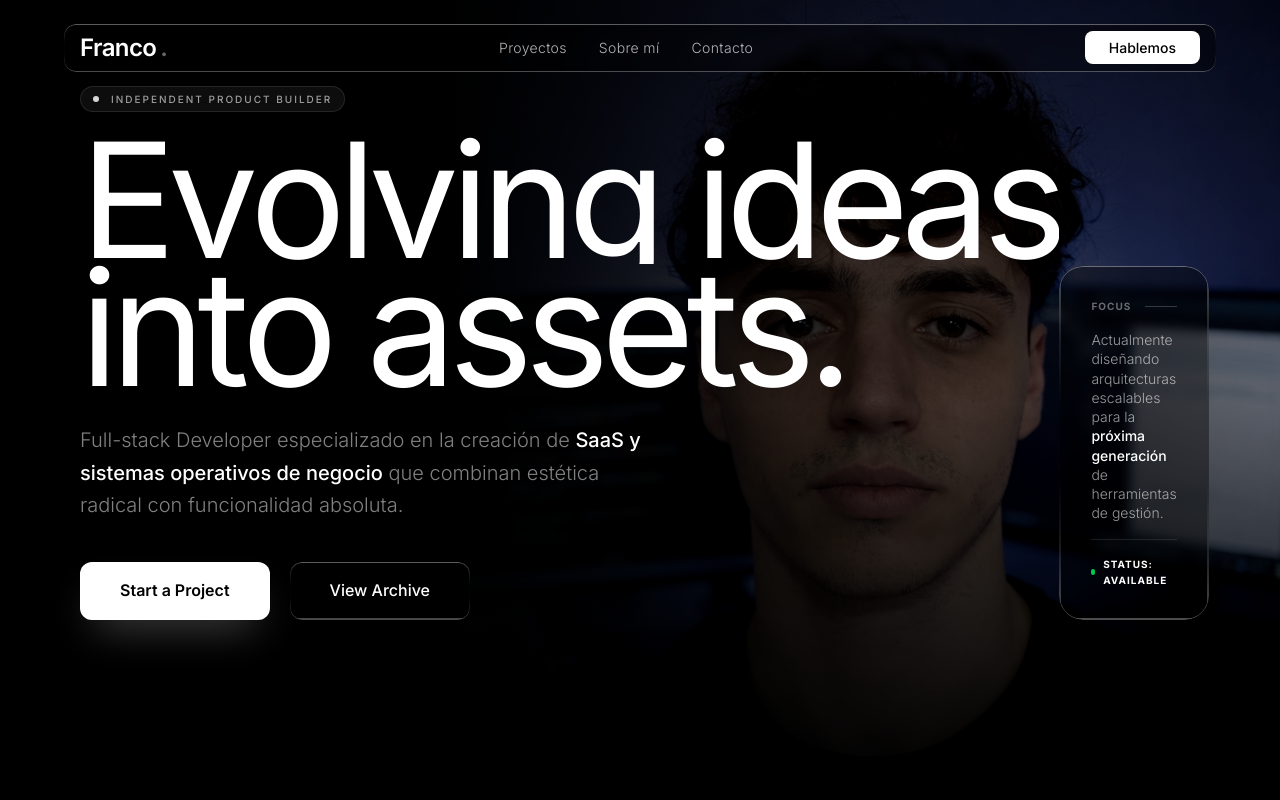
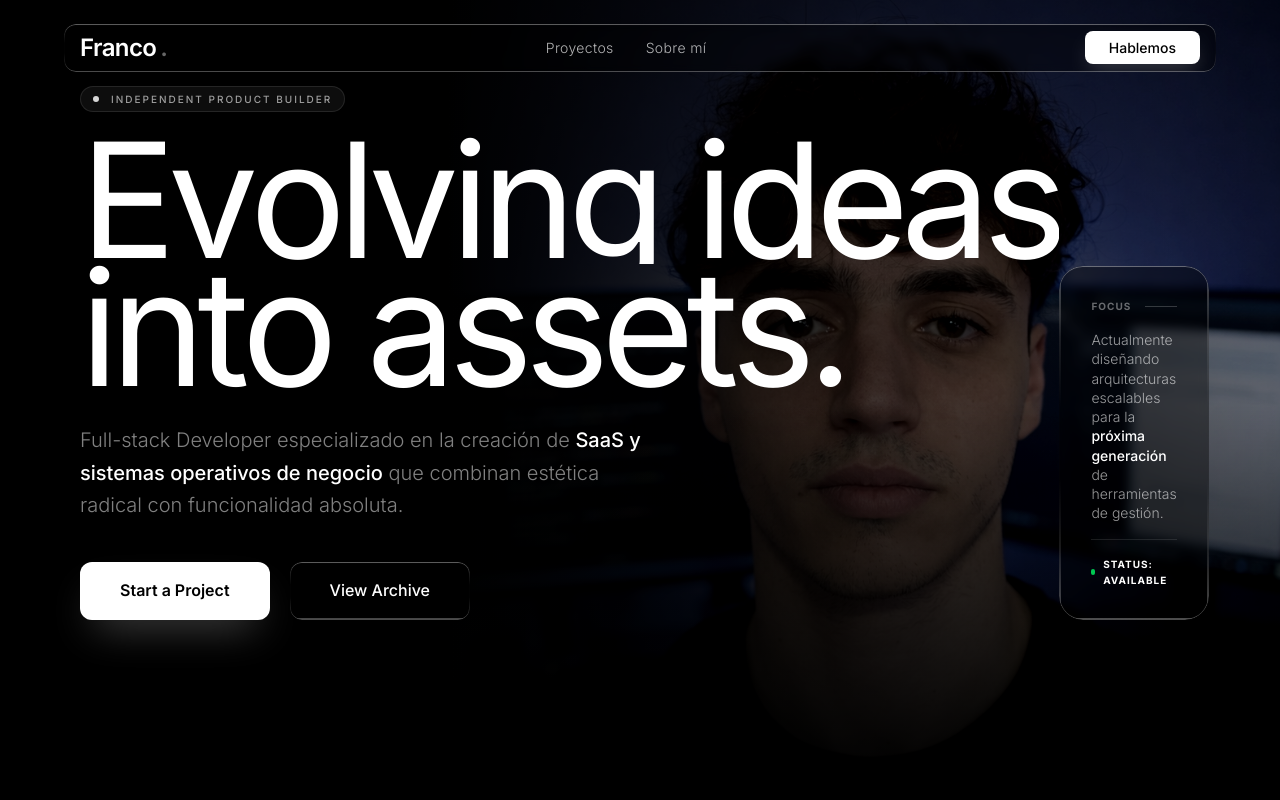
Before and after one commit to 7Francus7/portfolio-personal, a React (Vite) app: page / in a window 1280 px wide. Shown: the top 800 px of the page. Built offline with nearby package versions, Linux system fonts and the light colour scheme.

Commit message:
fix: remove redundant navbar link

```diff
--- a/src/components/Navbar.tsx
+++ b/src/components/Navbar.tsx
@@ -6,7 +6,7 @@ import { Link, useLocation } from 'react-router-dom';
 const navLinks = [
   { label: 'Proyectos', to: '/proyectos' },
   { label: 'Sobre mí', to: '/sobre-mi' },
-  { label: 'Contacto', to: '/contacto' },
+  // Removido 'Contacto' de aquí porque ya está el botón 'Hablemos' a la derecha
 ];
 
 export function Navbar() {
@@ -44,7 +44,7 @@ export function Navbar() {
           <div className="hidden md:block">
             <Link
               to="/contacto"
-              className="bg-white text-black px-6 py-2 rounded-lg text-sm font-medium hover:bg-gray-100 transition-all hover:scale-105 active:scale-95"
+              className="bg-white text-black px-6 py-2 rounded-lg text-sm font-medium hover:bg-gray-100 transition-all hover:scale-105 active:scale-95 shadow-[0_10px_20px_-5px_rgba(255,255,255,0.2)]"
             >
               Hablemos
             </Link>
```
